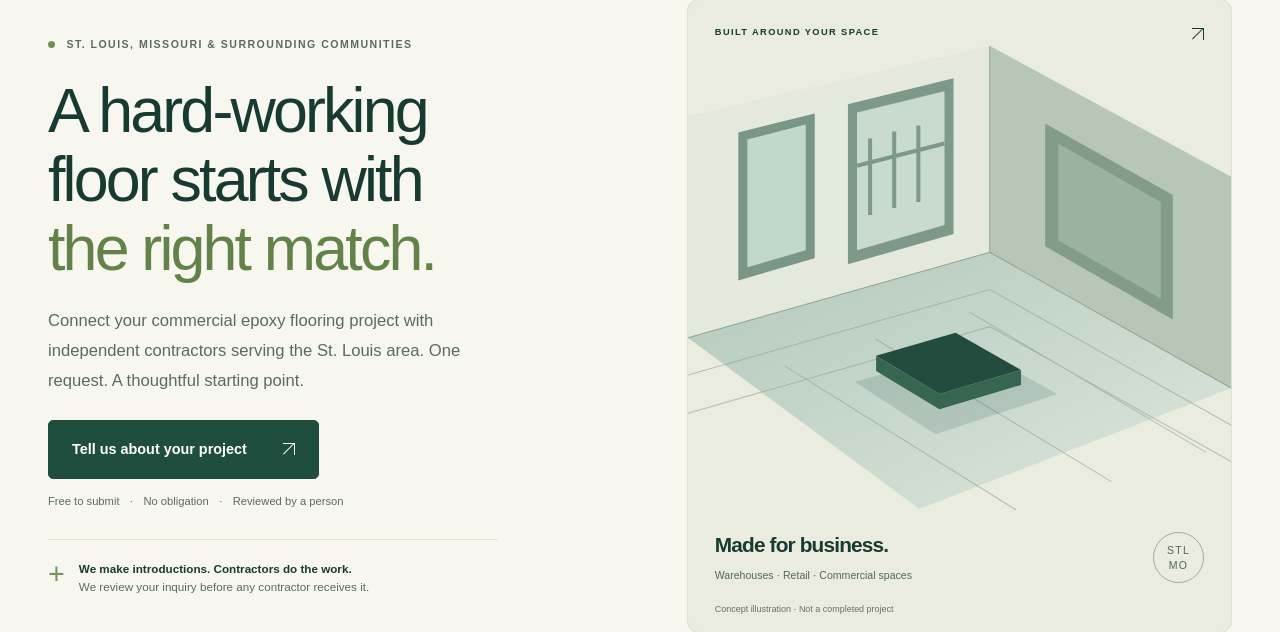
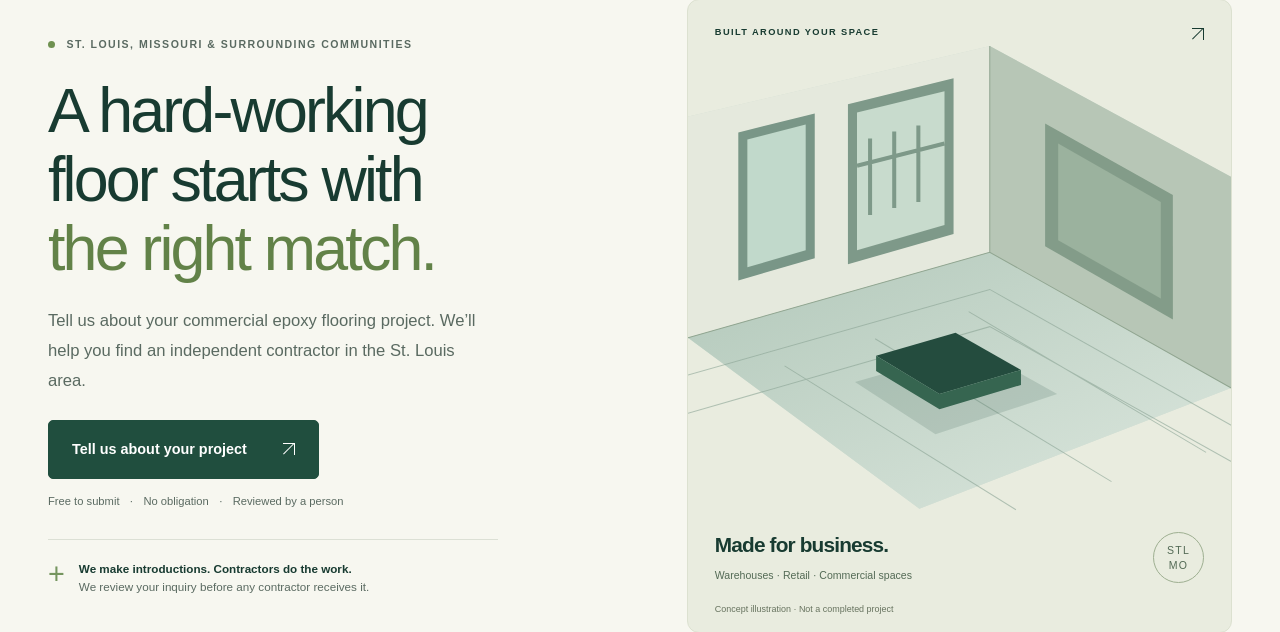
Before and after one commit to danthevast/epoxy, a Flask app: page / in a window 1280 px wide. Shown: the part 189-821 px from the top of the page. Run offline with Flask 3, Linux system fonts and the light colour scheme; data comes from the database, SQL or seed files in the repository; parts of the project's set-up code (start-up, migrations or seed data) failed here and were passed over.

Commit message:
Use clearer wording in landing page introduction

```diff
--- a/templates/home.html
+++ b/templates/home.html
@@ -8,7 +8,7 @@
     <p class="intro">Planning a commercial epoxy floor? Tell us what your space needs. We review your request and help you explore independent contractor options.</p>
     {% else %}
     <h1>A hard-working<br>floor starts with<br><em>the right match.</em></h1>
-    <p class="intro">Connect your commercial epoxy flooring project with independent contractors serving the St. Louis area. One request. A thoughtful starting point.</p>
+    <p class="intro">Tell us about your commercial epoxy flooring project. We’ll help you find an independent contractor in the St. Louis area.</p>
     {% endif %}
     <a class="button" href="#quote">Tell us about your project <span class="arrow" aria-hidden="true"></span></a>
     <p class="micro">Free to submit <span>·</span> No obligation <span>·</span> Reviewed by a person</p>
```
Also changed, not shown: 2 other files.
